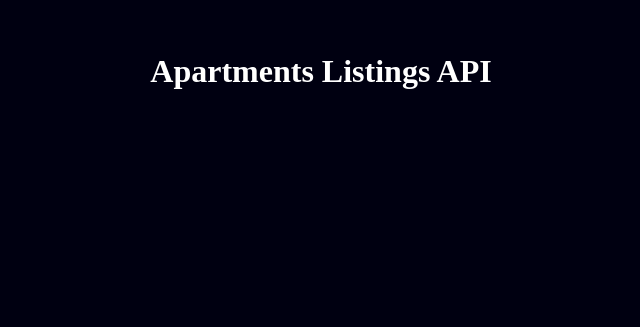
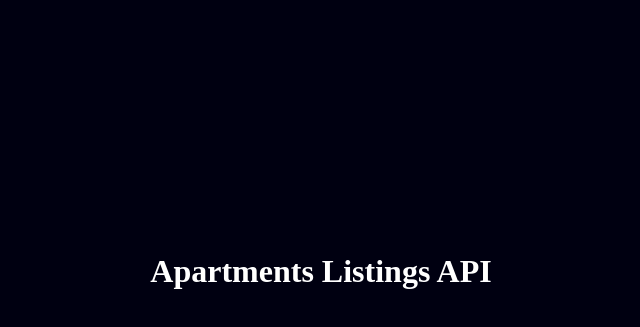
Before and after one commit to segundevs/apartments-listings-api, a website: page views/index.html in a window 1280 px wide. Shown: the part 107-434 px from the top of the page, without its empty margins (319-959 px from the left). Drawn offline with Linux system fonts and the light colour scheme; files that its build step writes are made by us from their sources.

Commit message:
fixed splash screen

```diff
--- a/public/css/style.css
+++ b/public/css/style.css
@@ -11,8 +11,7 @@ body {
 
 .container {
   text-align: center;
-  width: 80vw;
-  height: 50vh;
+  width: 80%;
   margin-inline: auto;
-  margin-top: 20vh;
+  margin-top: 45vh;
 }
--- a/server.js
+++ b/server.js
@@ -23,7 +23,7 @@ app.listen(port, (req, res) => {
   console.log("listening on port 8080");
 });
 
-app.use("/", express.static("public"));
+app.use("/", express.static(path.join(__dirname, "/public")));
 app.use("/", (req, res) => {
   res.sendFile(path.join(__dirname, "views", "index.html"));
 });
```
